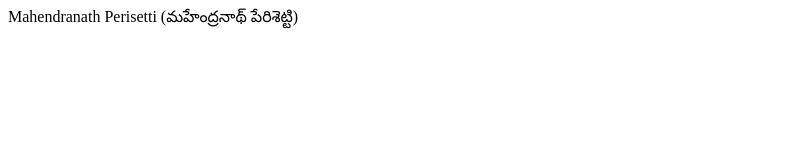
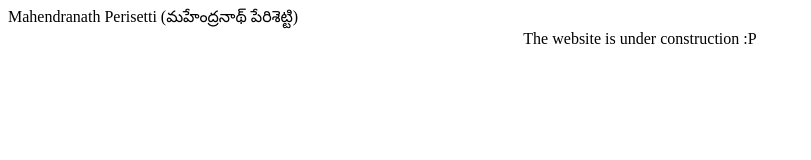
Before and after one commit to mahendranath-perisetti/mahendranath-perisetti.github.io, a plain HTML site: page index.html in a window 1280 px wide. Shown: the whole page, without its empty margins (0-811 px from the left). Drawn offline with Linux system fonts and the light colour scheme.

Commit message:
Update index.html

```diff
--- a/index.html
+++ b/index.html
@@ -1 +1,4 @@
 Mahendranath Perisetti (మహేంద్రనాథ్ పేరిశెట్టి)
+<center>
+  The website is under construction :P
+</center>
```
